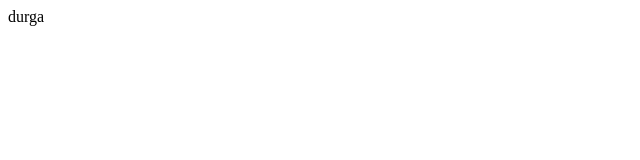
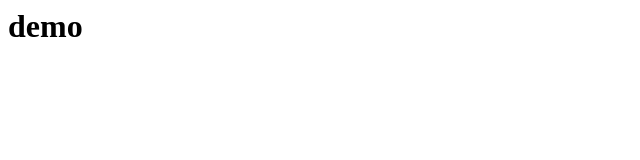
Before and after one commit to imdpm/repository1, a plain HTML site: page index.html in a window 1280 px wide. Shown: the whole page, without its empty margins (0-640 px from the left). Drawn offline with Linux system fonts and the light colour scheme.

```diff
--- a/index.html
+++ b/index.html
@@ -1 +1,5 @@
-<div>durga</div>
+<html>
+<body>
+    <h1>demo</h1>
+</body>
+</html>
```
